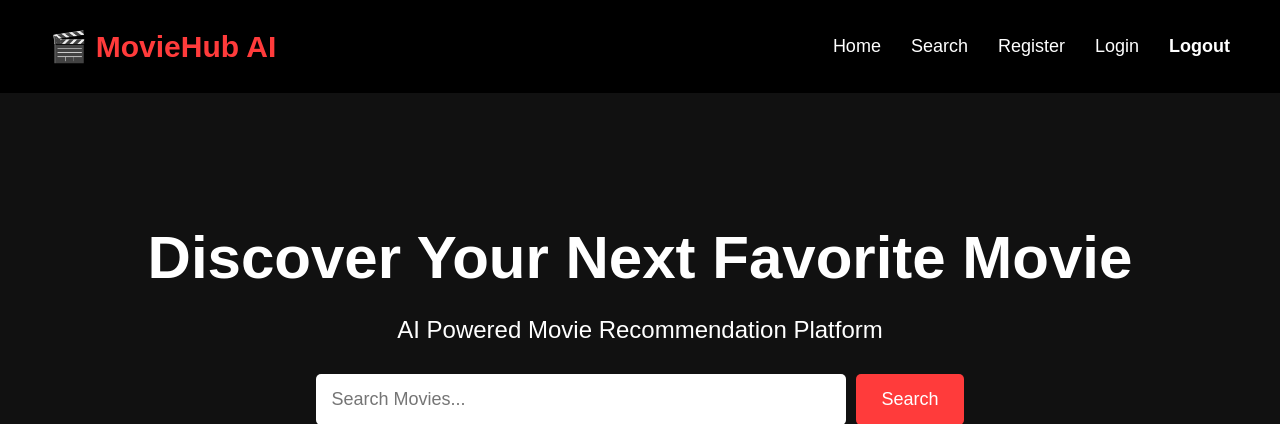
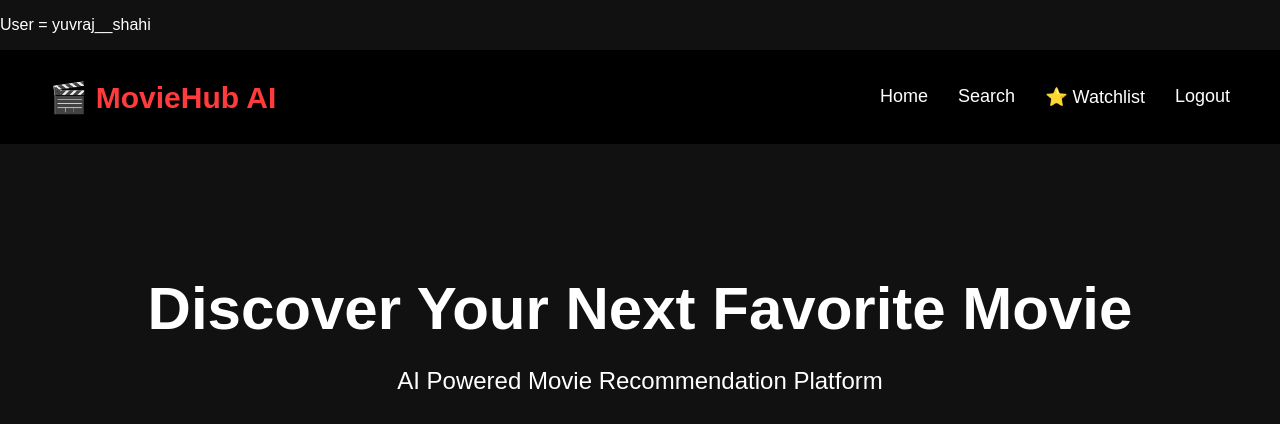
Before and after one commit to yuvraj-shahi-011/AI-MovieRecomendation, a Flask app: page / in a window 1280 px wide. Shown: the top 424 px of the page. Run offline with Flask 3, Linux system fonts and the light colour scheme; a user stored in the database is signed in; data that the repository does not hold is empty; some libraries are stand-ins or nearby versions.

Commit message:
Enhance watchlist functionality and improve user session management

```diff
--- a/app.py
+++ b/app.py
@@ -72,6 +72,7 @@ def home():
 
         except Exception as e:
             print("Movie Error:", e)
+    print("HOME SESSION USER:", session.get("user"))
 
     return render_template(
         "index.html",
--- a/templates/base.html
+++ b/templates/base.html
@@ -9,7 +9,9 @@
           href="{{ url_for('static', filename='css/style.css') }}">
 </head>
 <body>
-
+<p style="color:white;">
+    User = {{ user }}
+</p>
 <nav class="navbar">
 
     <div class="logo">
@@ -17,29 +19,23 @@
     </div>
 
     <ul class="nav-links">
+
     <li><a href="/">Home</a></li>
     <li><a href="/search">Search</a></li>
 
     {% if user %}
 
         <li><a href="/watchlist">⭐ Watchlist</a></li>
-        <li>
-            <a href="/logout" class="logout-btn">
-                Logout
-            </a>
-        </li>
+        <li><a href="/logout">Logout</a></li>
 
     {% else %}
 
         <li><a href="/register">Register</a></li>
-
         <li><a href="/login">Login</a></li>
 
     {% endif %}
 
-
 </ul>
-
 </nav>
 
 {% block content %}
--- a/templates/index.html
+++ b/templates/index.html
@@ -1,30 +1,10 @@
-<!DOCTYPE html>
-<html lang="en">
-<head>
-    <meta charset="UTF-8">
-    <meta name="viewport" content="width=device-width, initial-scale=1.0">
-    <title>MovieHub AI</title>
+{% extends "base.html" %}
 
-    <link rel="stylesheet"
-          href="{{ url_for('static', filename='css/style.css') }}">
-</head>
-<body>
+{% block title %}
+MovieHub AI
+{% endblock %}
 
-<nav class="navbar">
-    <div class="logo">
-        🎬 MovieHub AI
-    </div>
-
-    <ul class="nav-links">
-        <li><a href="/">Home</a></li>
-        <li><a href="/search">Search</a></li>
-        <li><a href="/register">Register</a></li>
-        <li><a href="/login">Login</a></li>
-        <a href="/logout" class="logout-btn">
-    Logout
-</a>
-    </ul>
-</nav>
+{% block content %}
 
 <section class="hero">
 
@@ -33,6 +13,7 @@
     <p>AI Powered Movie Recommendation Platform</p>
 
     <form action="/search" method="GET" class="search-box">
+
         <input
             type="text"
             name="movie"
@@ -42,6 +23,7 @@
         <button type="submit">
             Search
         </button>
+
     </form>
 
 </section>
@@ -56,8 +38,7 @@
 
         <div class="movie-card">
 
-            <img src="{{ movie.poster }}"
-                 alt="{{ movie.title }}">
+            <img src="{{ movie.poster }}" alt="{{ movie.title }}">
 
             <h3>{{ movie.title }}</h3>
 
@@ -69,5 +50,4 @@
 
 </section>
 
-</body>
-</html>
+{% endblock %}
```
